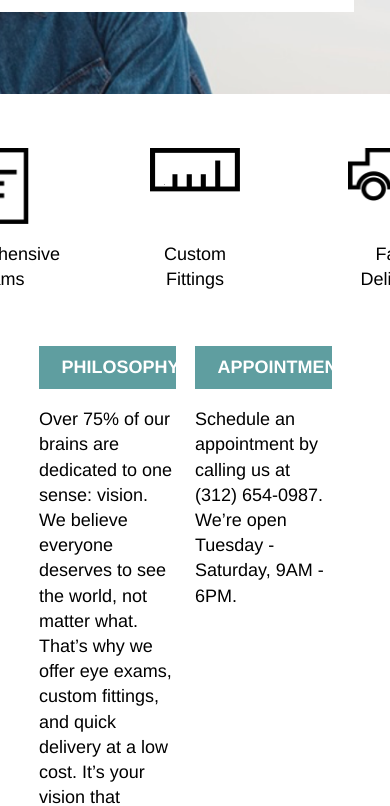
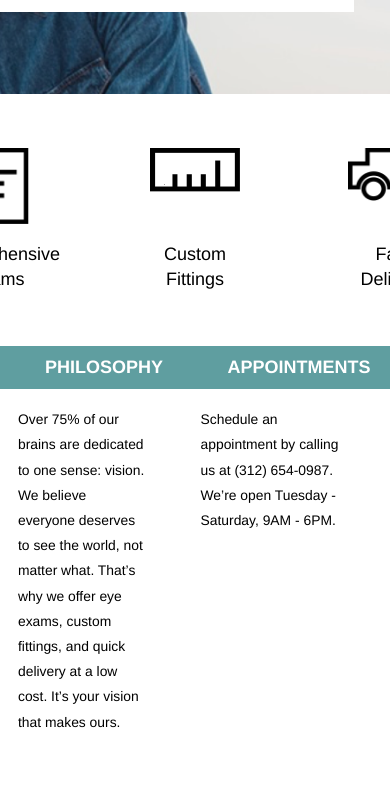
Before and after one commit to billdote/TortoiseShell_Optics, a plain HTML site: page index.html in a window 390 px wide. Shown: the part 302-1108 px from the top of the page. Drawn offline with Linux system fonts and the light colour scheme.

Commit message:
Added media query which adjusts the display & width of info items for screens with max-width of 560px

```diff
--- a/resources/css/style.css
+++ b/resources/css/style.css
@@ -130,6 +130,20 @@ header .flex {
   color: white;
   max-width: 10rem;
 }
+@media only screen and (max-width: 560px) {
+  .info {
+    width: auto;
+  }
+  .info .title {
+    width: 100%;
+    max-width: 100%;
+    text-align: center;
+  }
+  .info p {
+    padding: 1rem;
+    font-size: 0.77rem;
+  }
+}
 /*Footer Section*/
 footer {
   background-color: azure;
```
